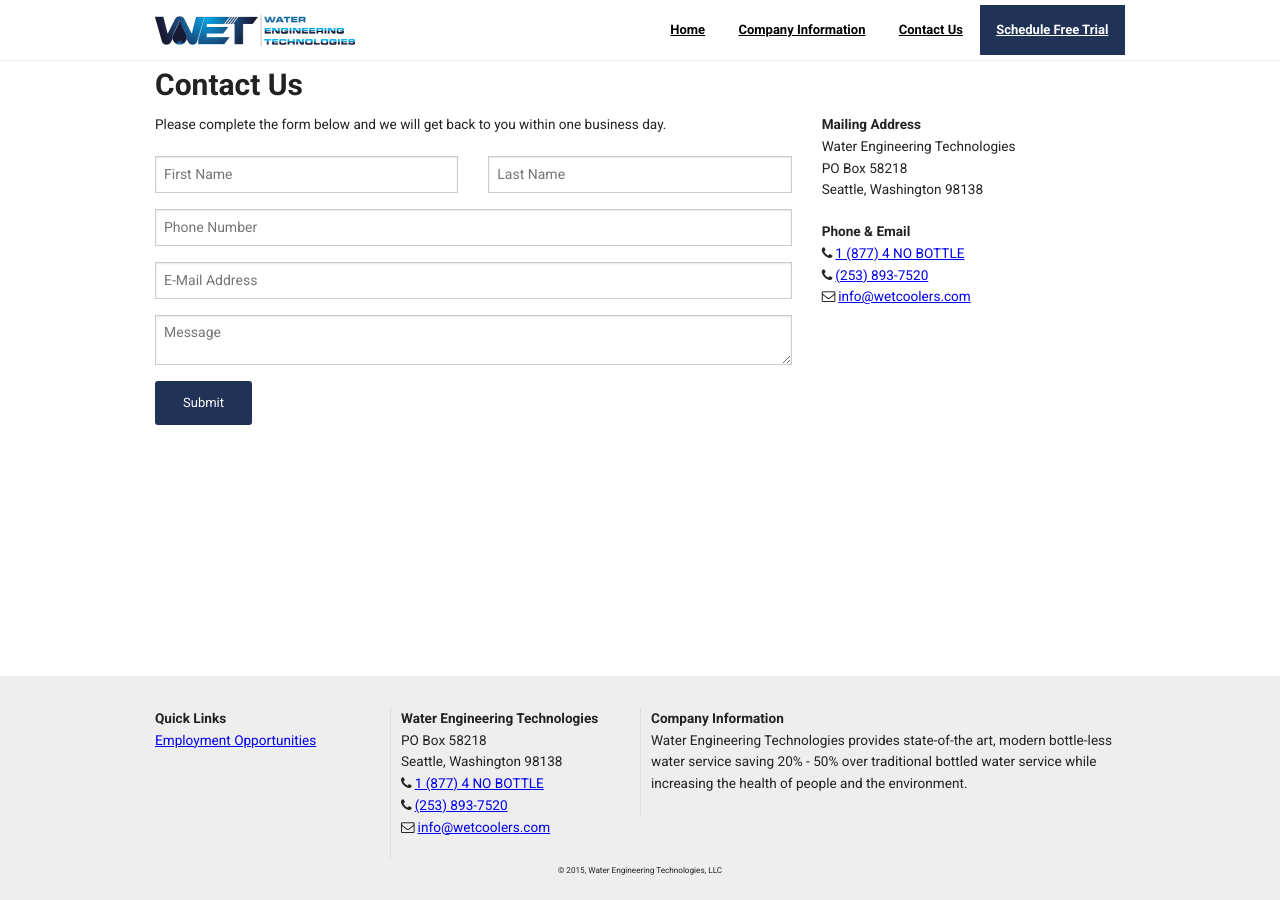
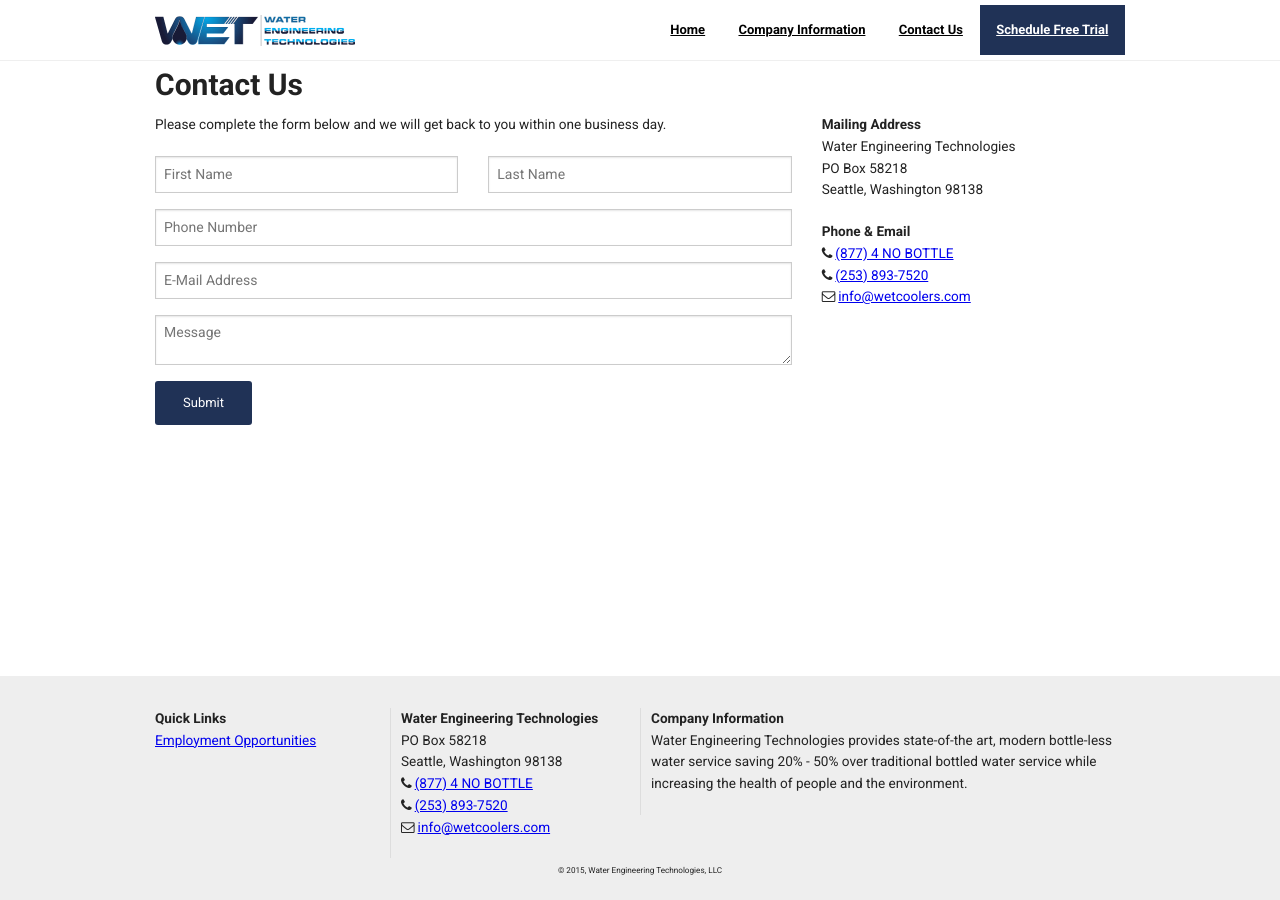
Before and after one commit to AndrewCull/wetcoolers, a Jekyll site: the page built from contact.md, in a window 1280 px wide. Built offline with Jekyll 4.4.1, drawn with Linux system fonts in a browser that asks for light colours; nearby versions of some CDN libraries.

Commit message:
changed phone number format

```diff
--- a/_includes/footer.html
+++ b/_includes/footer.html
@@ -17,7 +17,7 @@
     <p><strong>Water Engineering Technologies</strong><br/>
       PO Box 58218<br/>
       Seattle, Washington 98138<br/>
-      <i class="fa fa-phone"></i><a href="tel:1-877-466-2688">1 (877) 4 NO BOTTLE</a><br/>
+      <i class="fa fa-phone"></i><a href="tel:1-877-466-2688">(877) 4 NO BOTTLE</a><br/>
     <i class="fa fa-phone"></i><a href="tel:253-893-7520">(253) 893-7520</a><br/>
     <i class="fa fa-envelope-o"></i><a href="mailto: info@wetcoolers.com">info@wetcoolers.com</a>
 </p>
--- a/contact.md
+++ b/contact.md
@@ -75,7 +75,7 @@
 </p>
 
 <p><strong>Phone & Email</strong><br/>
-<i class="fa fa-phone"></i><a href="tel:1-877-466-2688">1 (877) 4 NO BOTTLE</a><br/>
+<i class="fa fa-phone"></i><a href="tel:1-877-466-2688">(877) 4 NO BOTTLE</a><br/>
 <i class="fa fa-phone"></i><a href="tel:253-893-7520">(253) 893-7520</a><br/>
 <i class="fa fa-envelope-o"></i><a href="mailto: info@wetcoolers.com">info@wetcoolers.com</a>
 </p>
```
Also changed, not shown: 12 other files.
